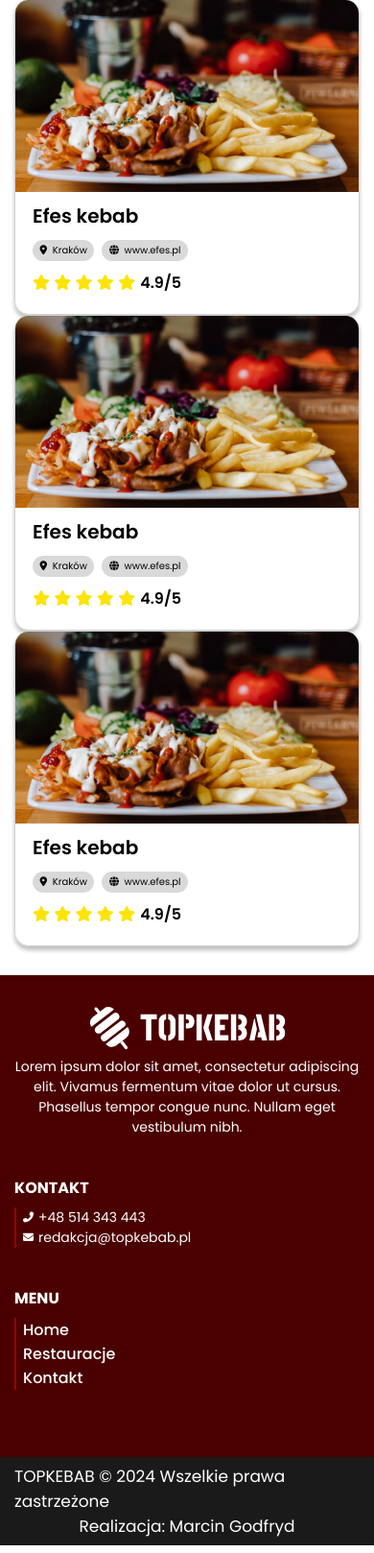
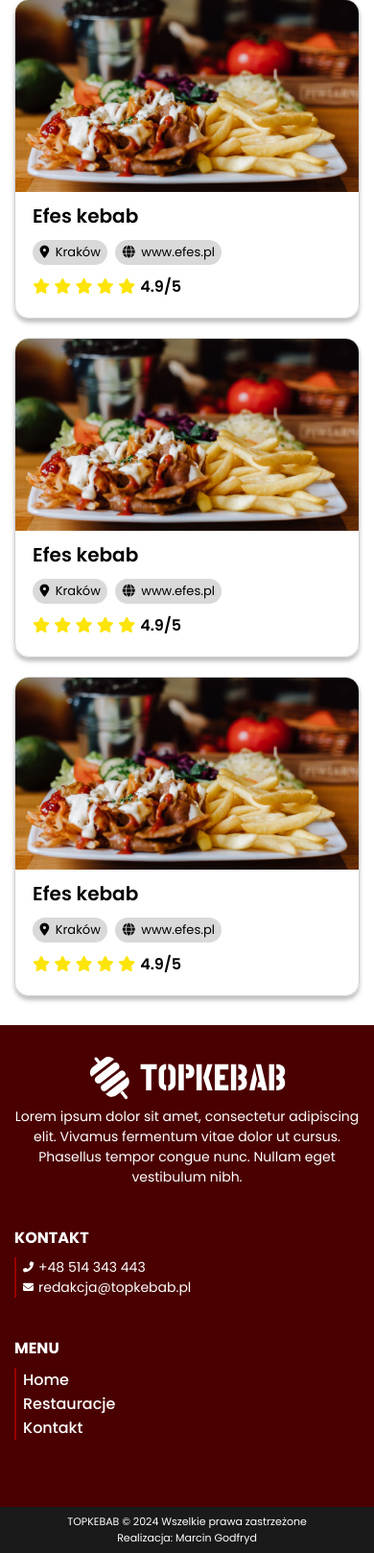
Before and after one commit to Goferov/restaurant-rater, a PHP site: template public/view/homepage.html in a window 390 px wide. Shown: the part 693-2311 px from the top of the page at 96% size. Run offline with PHP 8.4, Linux system fonts and the light colour scheme; the template is opened without the code that fills it, so the values that code supplies are empty.

Commit message:
Create restaurant list on homepage

```diff
--- a/public/css/style.css
+++ b/public/css/style.css
@@ -403,6 +403,11 @@
     font-weight: 600;
 }
 
+.restaurant-list {
+    display: grid;
+    grid-template-columns: repeat(3, 1fr);
+    gap: 60px;
+}
 
 /*RESTAURANT BOX*/
 .restaurant-box {
@@ -436,7 +441,7 @@
 .restaurant-box .tag-list > div {
     width: fit-content;
     border-radius: var(--default-radius);
-    font-size: 1rem;
+    font-size: 1.3rem;
     background-color: #D9D9D9;
     padding: 0.3rem 0.75rem ;
 }
@@ -460,6 +465,9 @@
 .restaurant-box:hover img {
     transform: scale(1.1);
 }
+.restaurant-box:hover h3 {
+    color: var(--main-color);
+}
     /*FOOTER*/
 footer .top {
     padding: 30px 0 30px 0;
@@ -467,7 +475,6 @@
 
 footer .bottom {
     padding: 7px 0;
-    font-size: 1.7rem;
 }
 
 footer h6 {
@@ -501,6 +508,14 @@
 footer .logo-white p {
     max-width: 239px;
     text-align: justify;
+}
+
+
+@media only screen and (max-width: 1199px) {
+    .restaurant-list {
+        grid-template-columns: repeat(2, 1fr);
+        gap: 20px;
+    }
 }
 
 
@@ -599,4 +614,8 @@
         line-height: 39px;
     }
 
+    .restaurant-list {
+        grid-template-columns: 1fr;
+    }
+
 }
```
